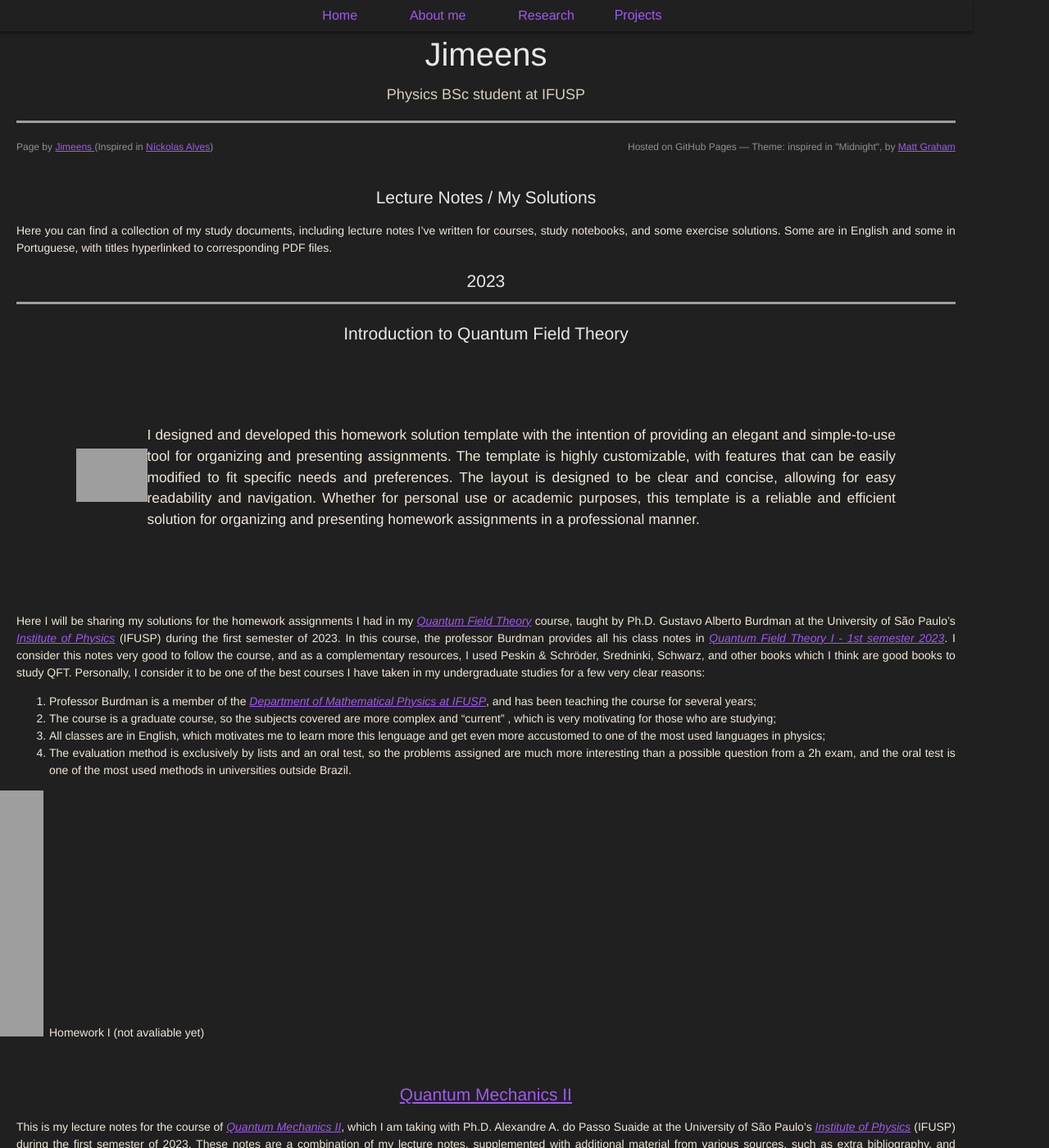
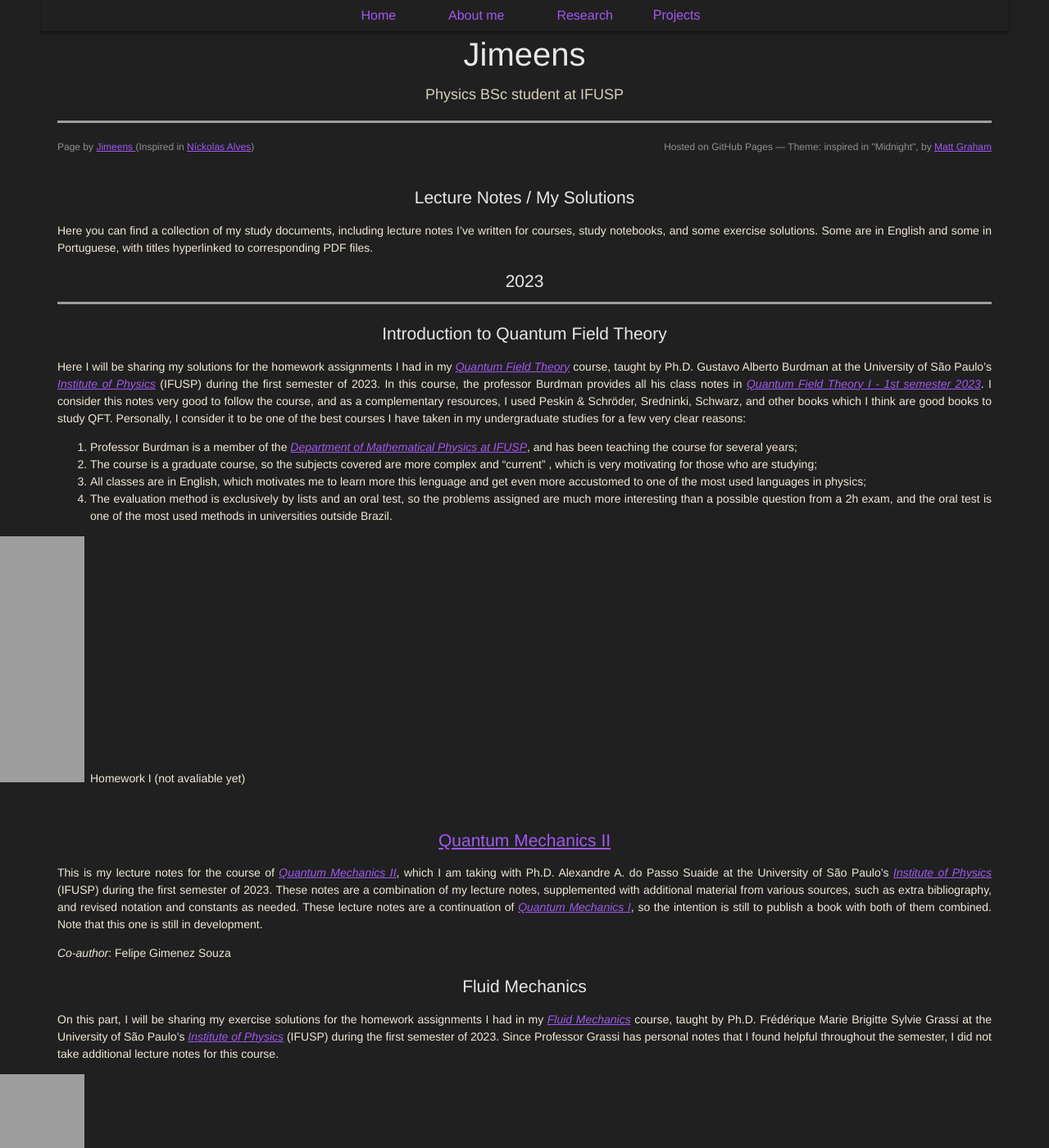
Before and after one commit to Jimeens/jimeens.github.io, a Jekyll site: the page built from projects/notes/index.md, in a window 1280 px wide and 1400 px high. Shown: the whole window at 82% size. Built offline with Jekyll 4.4.1, drawn with Linux system fonts in a browser that asks for light colours; some web fonts are replaced; our own code applies the rules of GitHub Pages for plain Markdown files; grey boxes are pictures that could not be loaded.

Commit message:
Update index.md

```diff
--- a/projects/notes/index.md
+++ b/projects/notes/index.md
@@ -7,62 +7,6 @@ Here you can find a collection of my study documents, including lecture notes I'
   <hr>
 </div>
 ## Introduction to Quantum Field Theory
-
-<div class="container">
-  <div class="card face1"><img src="/images/Homework%201%20-%20cover%20page%20QTF%20I.png" alt="The cover page of the QFT I" class="image"></div>
-  <p class="card face2"><span style="font-size: 13pt;">I designed and developed this homework solution template with the intention of providing an elegant and simple-to-use tool for organizing and presenting assignments. The template is highly customizable, with features that can be easily modified to fit specific needs and preferences. The layout is designed to be clear and concise, allowing for easy readability and navigation. Whether for personal use or academic purposes, this template is a reliable and efficient solution for organizing and presenting homework assignments in a professional manner.</span></p>
-
-  <style>
-    .container .card .face.face1 .content h3{
-      margin: 10px 0 0;
-      padding: 0;
-      color: #202020;
-      text-align: justified;
-      font-size: 14px;
-    }
-
-    .container .card .face.face2 {
-      position: relative;
-      background: #202020;
-      display: flex;
-      justify-content: center;
-      box-sizing: border-box;
-      box-shadow: 0 20px 50px rgba(0,0,0,0);
-      transform: translateX(-100px);
-    }
-
-    .container .card:hover .face.face2{
-      transform: translateX(0)
-    }
-
-    .container .card .face.face2 .content p{
-      margin: 0;
-      padding: 0;
-    }
-
-    body{
-      margin: 0;
-      padding: 0;
-      min-height: 100vh;
-      background: #202020;
-      display: flex;
-      justify-content: center;
-      align-items: center;
-    }
-
-    .container{
-      width: 1000px;
-      position: relative;
-      display: flex;
-      justify-content: space-between;
-    }
-
-    .conteiner .card{
-      position: relative;
-      cursor: pointer;
-    }
-  </style>
-</div>
 
 Here I will be sharing my solutions for the homework assignments I had in my [*Quantum Field Theory*](https://uspdigital.usp.br/jupiterweb/obterDisciplina?sgldis=4305107) course, taught by Ph.D. Gustavo Alberto Burdman at the University of São Paulo’s [*Institute of Physics*](https://portal.if.usp.br/) (IFUSP) during the first semester of 2023. In this course, the professor Burdman provides all his class notes in [*Quantum Field Theory I - 1st semester 2023*](http://fma.if.usp.br/~burdman/QFT1/qft1index.html). I consider this notes very good to follow the course, and as a complementary resources, I used Peskin & Schröder, Sredninki, Schwarz, and other books which I think are good books to study QFT. Personally, I consider it to be one of the best courses I have taken in my undergraduate studies for a few very clear reasons:
 1. Professor Burdman is a member of the [*Department of Mathematical Physics at IFUSP*](http://portal.if.usp.br/fma/), and has been teaching the course for several years;
```
